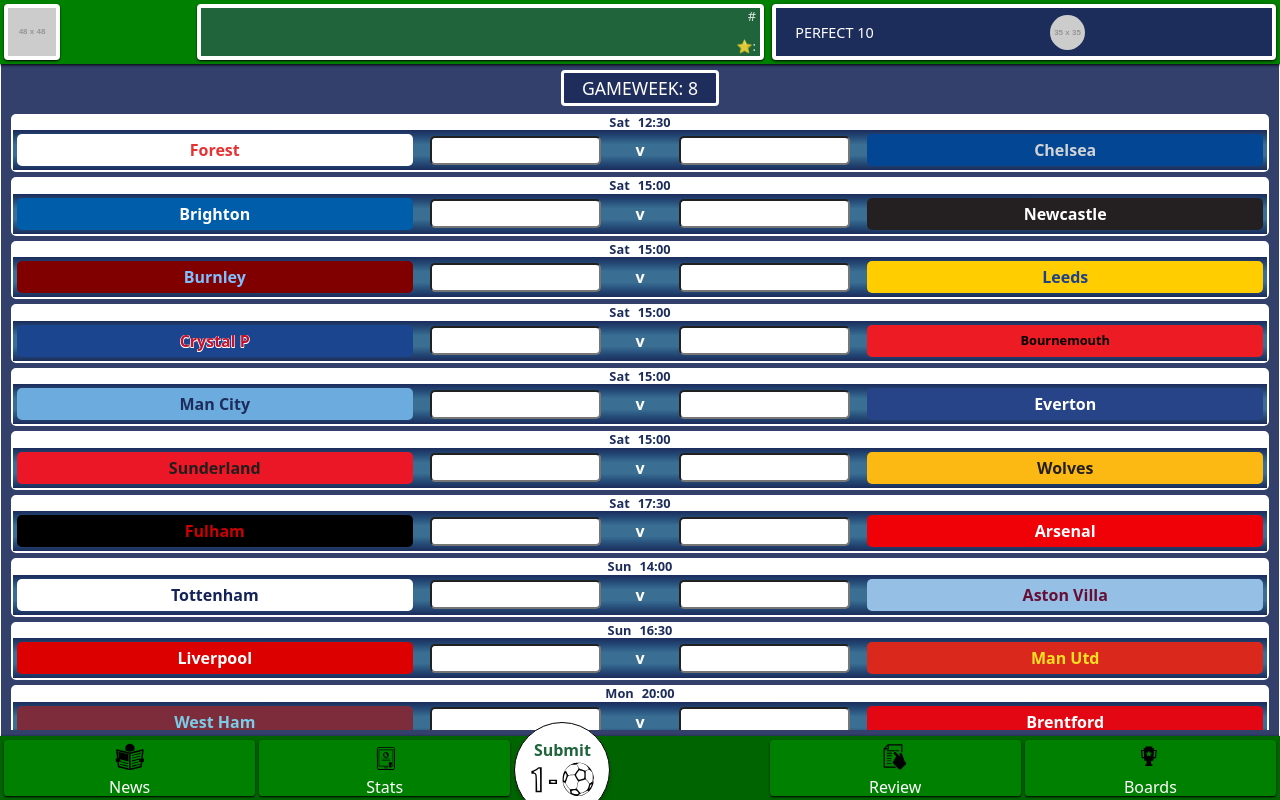
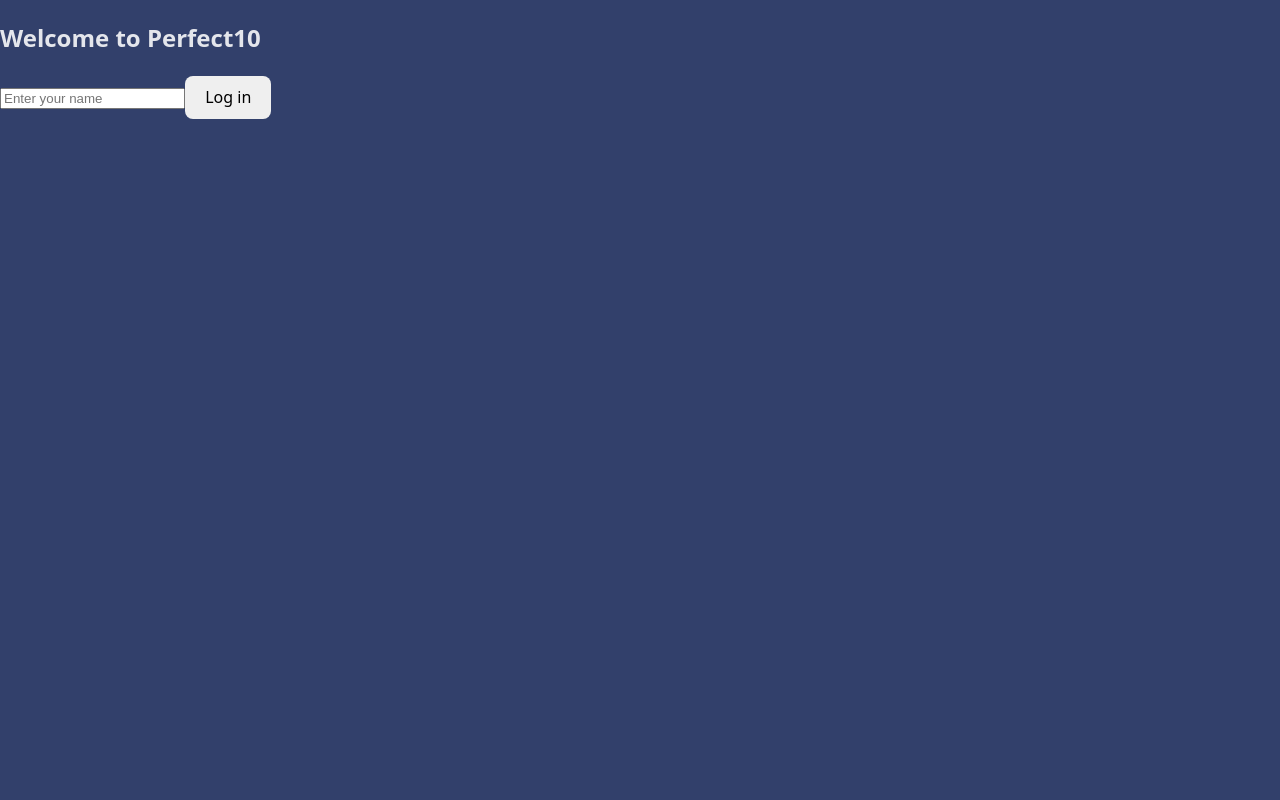
Before and after one commit to skettlewell3/P10-React, a React (Vite) app in the folder reactp10/: page / in a window 1280 px wide. Built offline with nearby package versions, Linux system fonts and the light colour scheme.

Commit message:
FixtureCard and LoginDemo

```diff
--- a/reactp10/src/App.css
+++ b/reactp10/src/App.css
@@ -87,7 +87,7 @@
   justify-content: center;
   align-items: center;
   gap: .25em;
-  margin-bottom: 0.25em;
+  margin: 0.125em 0;
   width: 98%;
   max-height: 3vh;
   color: white;
@@ -199,13 +199,14 @@
   padding: 0;
 } */
 
-.match {
+.fixturesCard {
   border: 2px solid white;
   border-radius: 5px;
   padding: 0;
+  background-image: linear-gradient(to top, #1c2c5b, #203c6a, #264c78, #2f5d86, #3a6e93, #3a6e93, #3a6e93, #3a6e93, #2f5d86, #264c78, #203c6a, #1c2c5b);
 }
 
-.matchHeader {
+.fixturesCardHeader {
   display: flex;
   justify-content: center;
   gap: 0.5em;
@@ -213,14 +214,14 @@
   background-color: white;
 }
 
-.matchBody {
+.match {
   display: grid;
   grid-template-columns: 2fr 1fr .3fr 1fr 2fr;
-  padding: 0.25em;
-  background-image: linear-gradient(to top, #1c2c5b, #203c6a, #264c78, #2f5d86, #3a6e93, #3a6e93, #3a6e93, #3a6e93, #2f5d86, #264c78, #203c6a, #1c2c5b);
+  padding: 0.2em;
+  border: none;
 }
 
-.matchBody div {
+.match div {
   display: flex;
   align-items: center;
   justify-content: center;
@@ -234,6 +235,7 @@
 
 .homeScore, .awayScore {
   background: white;
+  color: black;
   height: 90%;
   width: 70%;
   margin: auto auto;
--- a/reactp10/src/App.jsx
+++ b/reactp10/src/App.jsx
@@ -10,6 +10,7 @@
 import ReviewView from './components/Views/ReviewView';
 import BoardsView from './components/Views/BoardsView';
 import { CURRENT_WEEK } from './config';
+import AuthGate from './components/AuthGate/AuthGate';
 
 function App() {
   const [activeView, setActiveView] = useState("predict");
@@ -23,9 +24,17 @@
   };
 
   return (
-    <>
+    <AuthGate>
+      {(user, handleLogout) => (
         <AppContainer>
-        <HeaderProfile />
+
+          <HeaderProfile
+            user={user}
+            onLogout={handleLogout}
+            overallRanking={1}
+            overallScore={1000}
+
+          />
 
           <ContentContainer>
             {activeView === "news" &&
@@ -66,7 +75,8 @@
             handleSubmit={handleSubmit}
           />
         </AppContainer>
-    </>
+      )}
+    </AuthGate>
   )
 }
 
--- /dev/null
+++ b/reactp10/src/components/AuthGate/AuthGate.jsx
@@ -0,0 +1,31 @@
+import { useState, useEffect } from 'react'
+import LoginFormTemp from './LoginFormTemp';
+
+export default function AuthGate( { children }) {
+    const [user, setUser] = useState(null);
+
+    useEffect(() => {
+        const savedUser = localStorage.getItem('user');
+        if (savedUser) setUser(JSON.parse(savedUser));
+    }, []);
+
+    const handleLogin = (user) => {
+        setUser(user);
+        localStorage.setItem("user", JSON.stringify(user));
+    };
+
+    const handleLogout = () => {
+        setUser(null);
+        localStorage.removeItem("user");
+    }
+
+    if (!user) {
+        return <LoginFormTemp onLogIn={handleLogin} />
+    }
+
+    return (
+        <>
+            {children(user, handleLogout)}
+        </>
+    );
+}
--- /dev/null
+++ b/reactp10/src/components/AuthGate/LoginFormTemp.jsx
@@ -0,0 +1,31 @@
+import { useState } from 'react'
+
+export default function LoginFormTemp( {onLogIn} ) {
+    const [name, setName] = useState("");
+
+    const handleLoginClick = () => {
+        if (!name) return alert('Please enter your name');
+
+        const user = {
+            id: name.toLowerCase().replace(/\s/g, '_'),
+            name: name
+        };
+
+        onLogIn(user);
+    };
+
+    return (
+        <div id="loginContainer">
+            <h2>Welcome to Perfect10</h2>
+            <input
+                type="text"
+                placeholder='Enter your name'
+                value={name}
+                onChange={(e) => setName(e.target.value)}
+            />
+            <button onClick={handleLoginClick}>
+                Log in
+            </button>
+        </div>
+    )
+}
--- a/reactp10/src/components/Fixtures/FixtureFieldset.jsx
+++ b/reactp10/src/components/Fixtures/FixtureFieldset.jsx
@@ -1,18 +1,10 @@
 import { classifyTeamName } from "../../utils/utils";
 
-export default function FixtureFieldset( {fixture, mode} ) {
-    const { day, ko, home, away, hgoal, agoal } = fixture;
+export default function FixtureFieldset( { fixture, mode} ) {
+    const { home, away, hgoal, agoal } = fixture;
 
     return (
         <fieldset className="match">
-            {mode === "form" && (
-                <div className="matchHeader">
-                    <div className="day">{day}</div>
-                    <div className="ko">{ko}</div>
-                </div>
-            )}
-
-            <div className="matchBody">
             <div className={`team home ${classifyTeamName(home)}`}>{home}</div>
             {mode === "form" ? (
                 <div className="homePred">
@@ -38,8 +30,6 @@
                 <div className="awayScore">{agoal}</div>
             )}
             <div className={`team away ${classifyTeamName(away)}`}>{away}</div>
-            </div>
-
         </fieldset>
     )
 }
--- a/reactp10/src/components/Fixtures/FixtureList.jsx
+++ b/reactp10/src/components/Fixtures/FixtureList.jsx
@@ -1,4 +1,5 @@
 import {useEffect, useState } from 'react';
+import FixturesCard from './FixturesCard';
 import FixtureFieldset from './FixtureFieldset';
 
 export default function FixtureList( {gameweek, mode} ) {
@@ -13,9 +14,37 @@
         .catch((err) => console.log("Failed to load fixtures", err));
     }, [gameweek]);
 
+    console.log(mode)
+
+    if (mode === "form") {
+        const groupedFixtures = fixtures.reduce((acc, fixture) => {
+            const key = `${fixture.day}-${fixture.ko}`;
+            if (!acc[key]) acc[key]= [];
+            acc[key].push(fixture);
+            return acc;
+        }, {});
+
+        return (
+
+            <form id="fixtures">
+                {Object.entries(groupedFixtures).map(([key, fixtures]) => {
+                    const [day, ko] = key.split("-");
+                    return (
+                        <FixturesCard
+                            key={key}
+                            day={day}
+                            ko={ko}
+                            fixtures={fixtures}
+                            mode={mode}
+                        />
+                    );
+                })}
+            </form>
+        );
+    }
+
     return (
-
-        <form id="fixtures">
+        <div id="fixtures">
             {fixtures.map((fixture, idx) => (
                 <FixtureFieldset
                     key={idx}
@@ -23,8 +52,7 @@
                     mode={mode}
                 />
             ))}
+        </div>
+    )
 
-        </form>
-
-    )
 }
--- /dev/null
+++ b/reactp10/src/components/Fixtures/FixturesCard.jsx
@@ -0,0 +1,20 @@
+import FixtureFieldset from "./FixtureFieldset";
+
+export default function FixturesCard( {day, ko, fixtures, mode} ){
+
+    return (
+        <div className="fixturesCard">
+            <div className="fixturesCardHeader">
+                <div className="day">{day}</div>
+                <div className="ko">{ko}</div>
+            </div>
+            {fixtures.map((fixture, idx) => (
+               <FixtureFieldset
+                    key={idx}
+                    fixture={fixture}
+                    mode={mode}
+                />
+            ))}
+        </div>
+    )
+}
--- a/reactp10/src/components/HeaderProfile/HeaderProfile.jsx
+++ b/reactp10/src/components/HeaderProfile/HeaderProfile.jsx
@@ -1,11 +1,11 @@
 import PlayerCard from "./PlayerCard";
 import AppDropdown from "./AppDropdown";
 
-export default function HeaderProfile({overallRanking, userName, overallScore}) {
+export default function HeaderProfile({overallRanking, user, overallScore}) {
     return (
         <header id="headerProfile">
             <PlayerCard
-            userName={userName}
+            user={user}
             overallRanking={overallRanking}
             overallScore={overallScore} />
             <AppDropdown />
--- a/reactp10/src/components/HeaderProfile/PlayerCard.jsx
+++ b/reactp10/src/components/HeaderProfile/PlayerCard.jsx
@@ -1,11 +1,11 @@
-export default function PlayerCard({ overallRanking, userName, overallScore }) {
+export default function PlayerCard({ overallRanking, user, overallScore }) {
     return (
         <div id="playerCard">
             <img src="https://placehold.co/48" alt="player pic" id="playerImg" />
             <div id="playerCardText">
+                <div id="playerCardScore">⭐:{overallScore}</div>
+                <div id="playerCardName">{user?.name}</div>
                 <div id="playerCardRanking">#{overallRanking}</div>
-                <div id="playerCardName">{userName}</div>
-                <div id="playerCardScore">⭐:{overallScore}</div>
             </div>
         </div>
     );
```
Lines whose indentation alone changed are shown as unchanged.
